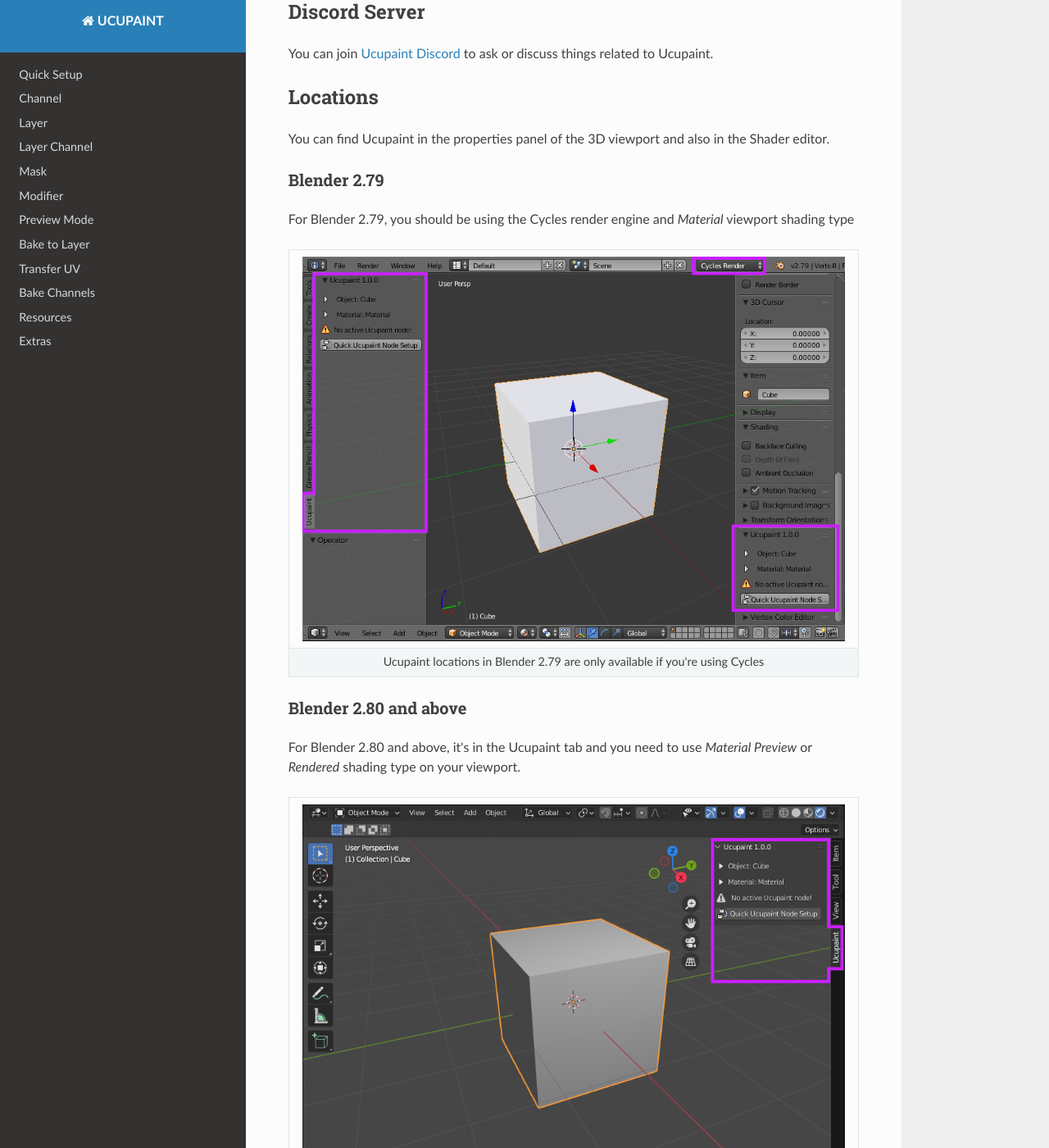
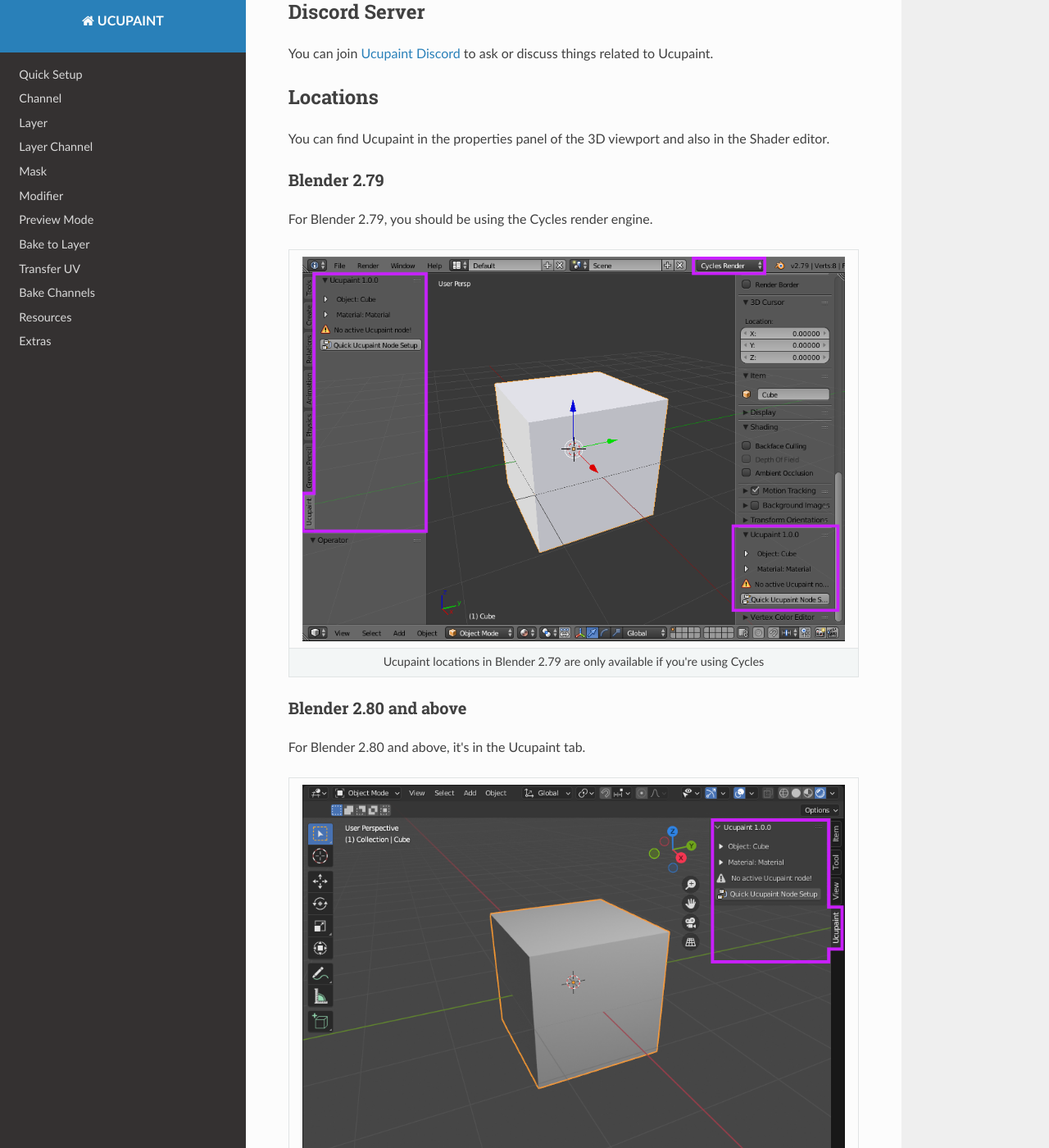
Before and after one commit to ucupumar/ucupaint-wiki, an MkDocs documentation site: the page built from docs/index.md, in a window 1280 px wide and 1400 px high, scrolled down 1313 px. Shown: the whole window at 82% size. Built offline with MkDocs 1.6.1, drawn with Linux system fonts in a browser that asks for light colours; nearby versions of some CDN libraries.

Commit message:
Update index.md

```diff
--- a/docs/index.md
+++ b/docs/index.md
@@ -29,7 +29,7 @@
 
 ### Blender 2.79
 
-For Blender 2.79, you should be using the Cycles render engine and _Material_ viewport shading type
+For Blender 2.79, you should be using the Cycles render engine.
 
 |![00.b279-loc](./source/00.b279_loc.png)|
 |:--:|
@@ -37,7 +37,7 @@
 
 ### Blender 2.80 and above
 
-For Blender 2.80 and above, it's in the Ucupaint tab and you need to use _Material Preview_ or _Rendered_ shading type on your viewport.
+For Blender 2.80 and above, it's in the Ucupaint tab.
 
 |![00.b280-loc](./source/00.b280_loc.png)|
 |:--:|
```
